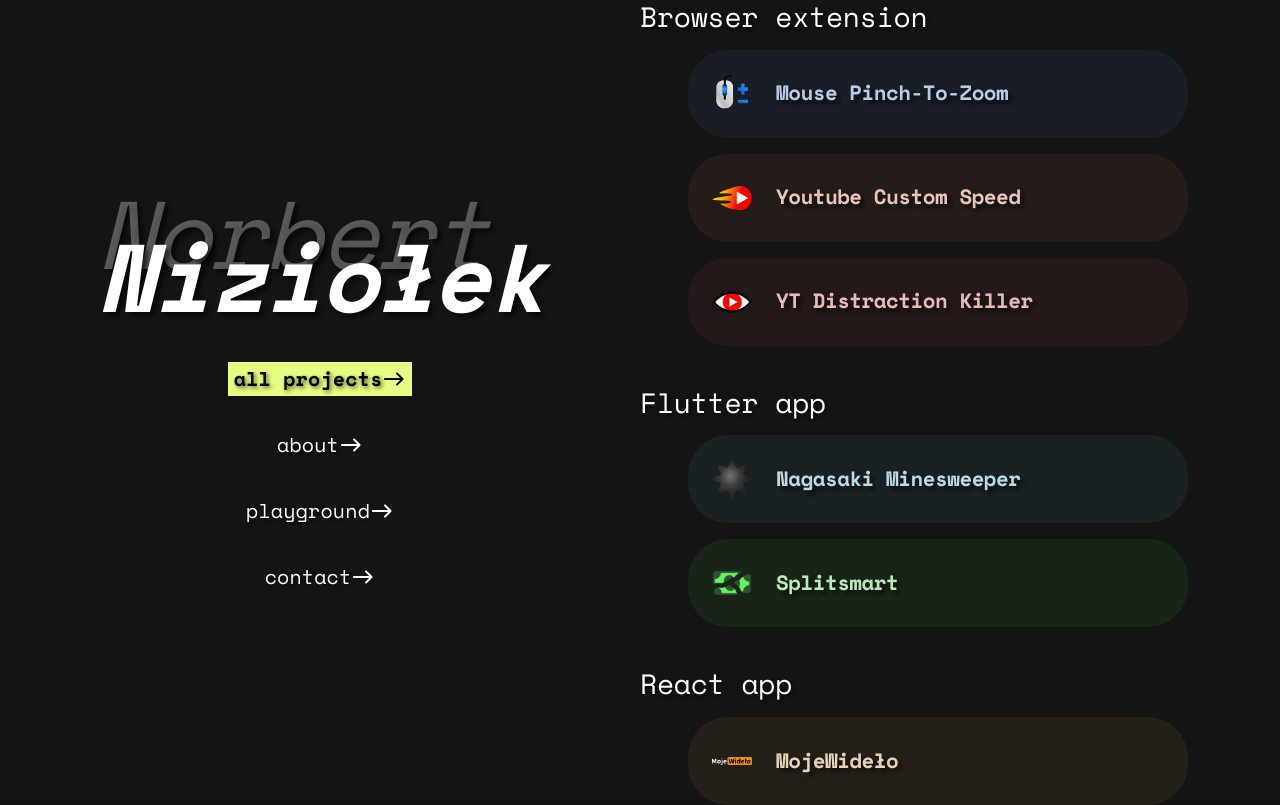
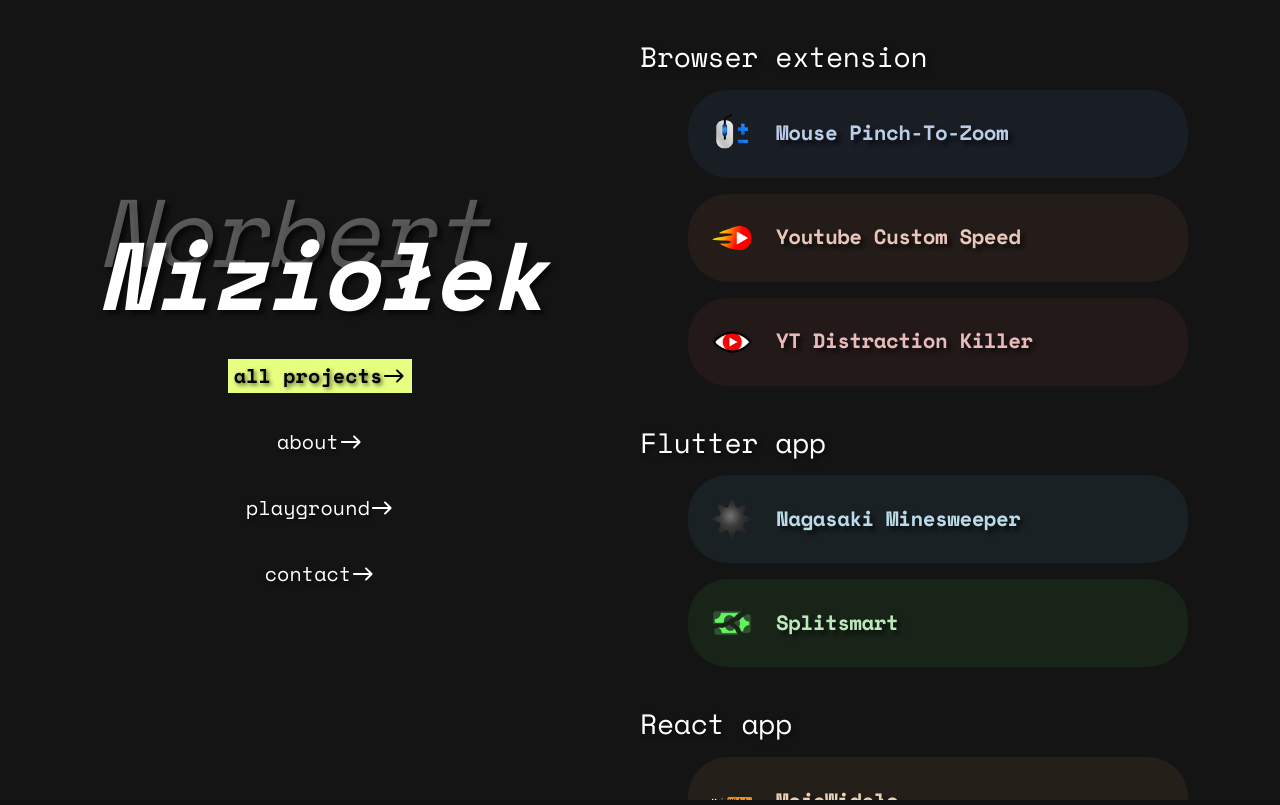
Before and after one commit to nizioleque/portfolio, a Next.js app: page /all-projects in a window 1280 px wide. Built offline with nearby package versions, Linux system fonts and the light colour scheme.

Commit message:
Fix all projects marginY & overflow

```diff
--- a/pages/all-projects.tsx
+++ b/pages/all-projects.tsx
@@ -1,4 +1,4 @@
-import { Stack } from '@mui/material';
+import { Box, Stack } from '@mui/material';
 import { GetStaticProps } from 'next';
 import ProjectGroup from '../src/components/allProjects/ProjectGroup';
 import { getProjectMeta, groupProjects } from '../src/serverUtils';
@@ -10,10 +10,13 @@ interface AllProjectsProps {
 
 function AllProjects({ groupedProjects }: AllProjectsProps) {
   return (
-    <Stack gap={5}>
-      {Object.entries(groupedProjects).map(([name, projects]) => (
-        <ProjectGroup key={name} name={name} projects={projects} />
-      ))}
+    <Stack paddingY={5} height='100%'>
+      <Stack gap={5} marginY='auto'>
+        {Object.entries(groupedProjects).map(([name, projects]) => (
+          <ProjectGroup key={name} name={name} projects={projects} />
+        ))}
+        <Box />
+      </Stack>
     </Stack>
   );
 }
--- a/src/components/Layout/HomeLayout.tsx
+++ b/src/components/Layout/HomeLayout.tsx
@@ -18,7 +18,14 @@ function HomeLayout({ children }: HomeLayoutProps) {
       }}
     >
       <Nav />
-      {children}
+      <Box
+        sx={{
+          overflowY: 'scroll',
+          height: '100%',
+        }}
+      >
+        {children}
+      </Box>
     </Box>
   );
 }
```
